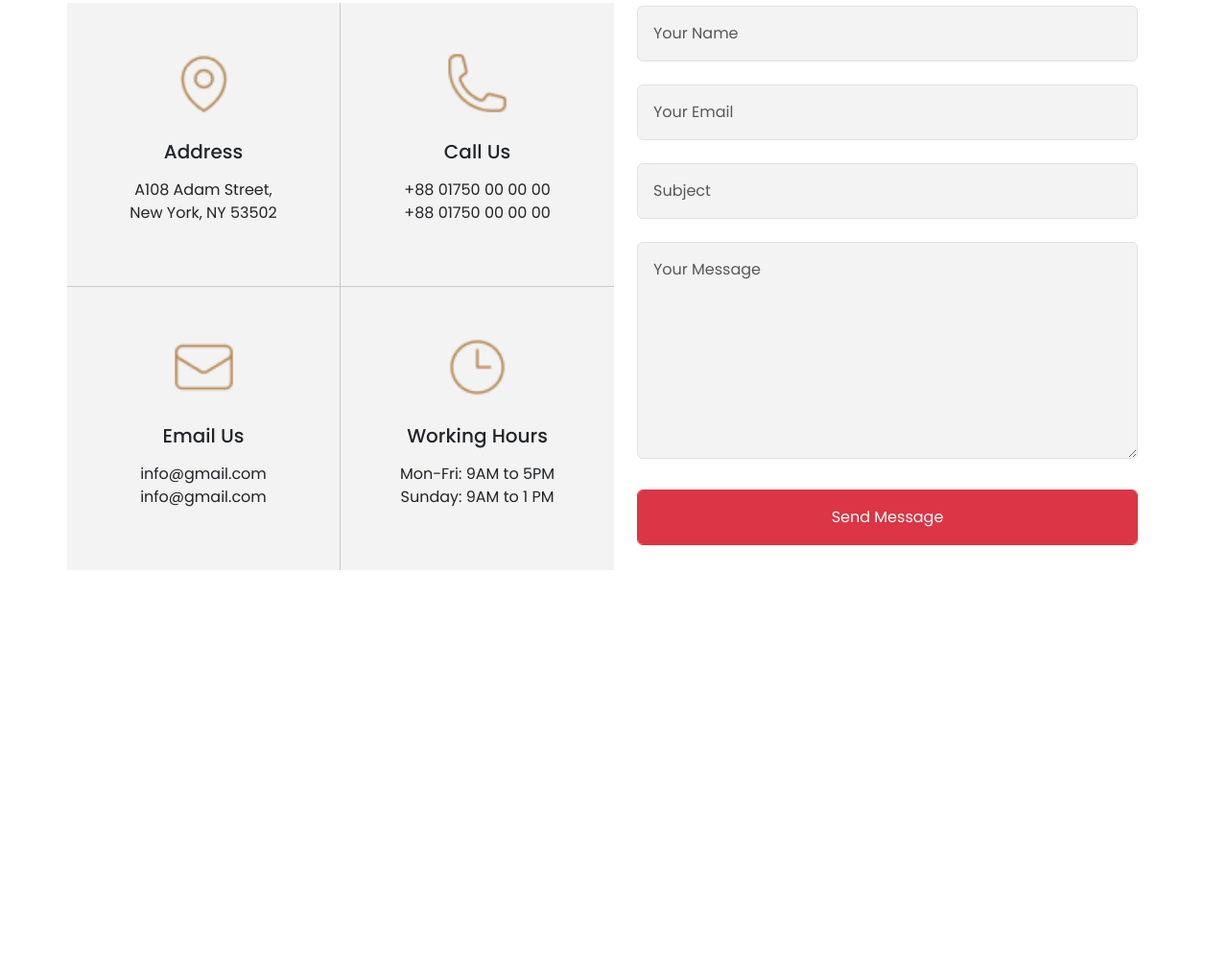
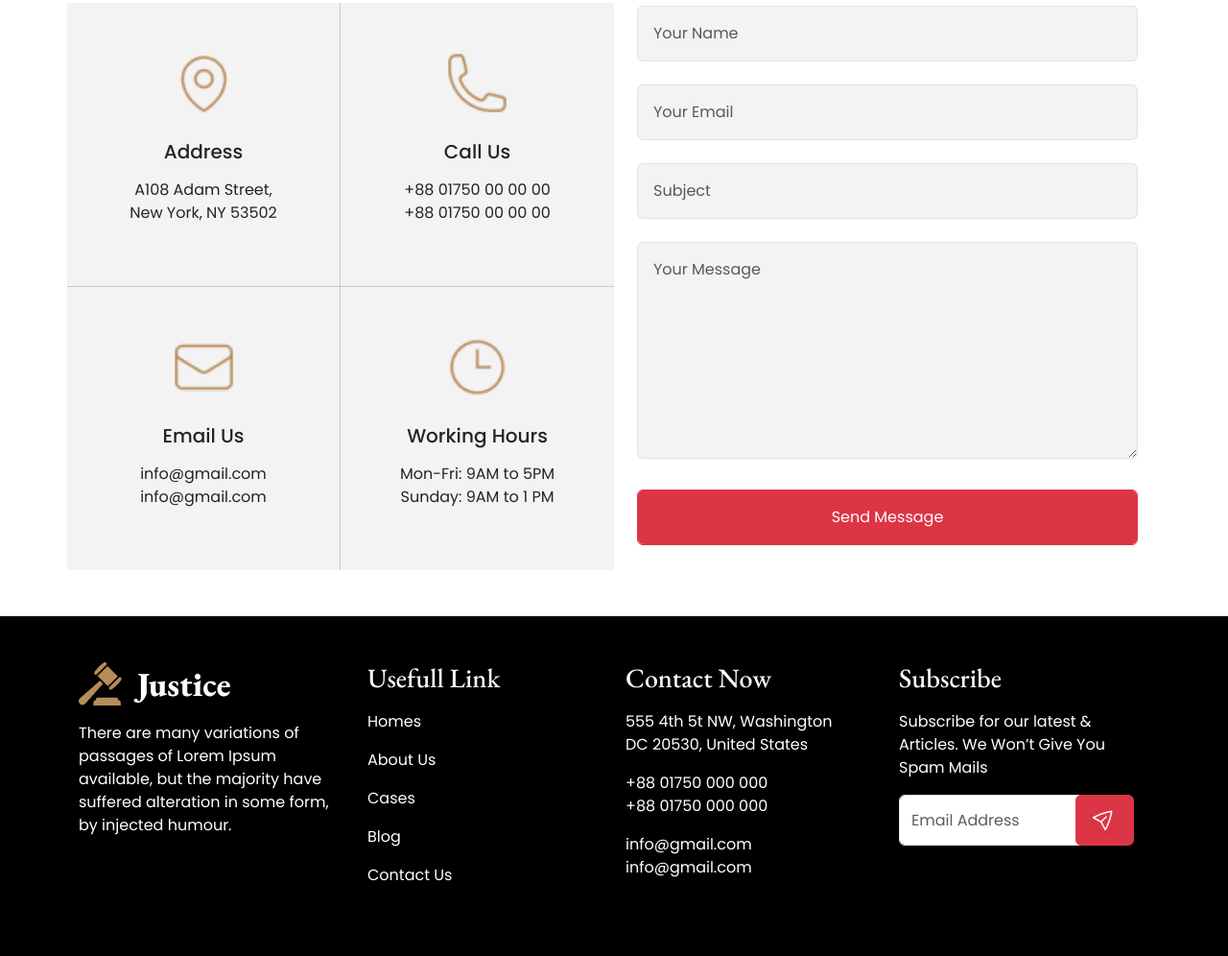
Before and after one commit to developer-nieem/legal-house, a plain HTML site: page index.html in a window 1280 px wide. Shown: the part 3429-4425 px from the top of the page at 96% size. Before the commit the page ends 4071 px from the top, so only its background shows below. Drawn offline with nearby package versions, Linux system fonts and the light colour scheme.

Commit message:
Complete footer part

```diff
--- a/css/style.css
+++ b/css/style.css
@@ -2,7 +2,9 @@
 
 *{
     font-family: 'Poppins', sans-serif;
+
 }
+
 .title-font-family{
     font-family: 'EB Garamond', serif !important;
 
@@ -41,6 +43,10 @@
     background: #F3F3F3;
   }
 
+  .footer-form-btn{
+    margin-left: -12px;
+  }
+
   /* Mobile Responsive CSS */
 @media screen and (max-width:576px){
     .slider-fixed{
--- a/index.html
+++ b/index.html
@@ -476,6 +476,44 @@
     </main>
 <!-- main part end -->
 
+<footer class="bg-black py-5 text-white">
+    <div class="container">
+        <div class="row">
+            <div class="col-md-3">
+                <img src="images/logo.png" alt="">
+                <p class="pt-3">There are many variations of passages of Lorem Ipsum available, but the majority have suffered alteration in some form, by injected humour.</p>
+            </div>
+            <div class="col-md-3 ">
+                <h3 class="title-font-family ps-3">Usefull Link</h3>
+                <ul class="list-unstyled text-white ps-3">
+                    <li class="py-2"><a class="text-white text-decoration-none" href="">Homes</a></li>
+                    <li class="py-2"><a class="text-white text-decoration-none" href="">About Us</a></li>
+                    <li class="py-2"><a class="text-white text-decoration-none" href="">Cases</a></li>
+                    <li class="py-2"><a class="text-white text-decoration-none" href="">Blog</a></li>
+                    <li class="py-2"><a class="text-white text-decoration-none" href="">Contact Us</a></li>
+                </ul>
+            </div>
+            <div class="col-md-3">
+                <h3 class="title-font-family pb-2">Contact Now</h3>
+                 <p>555 4th 5t NW, Washington <br>
+                    DC 20530, United States</p>
+                    <p>+88 01750 000 000 <br>
+                        +88 01750 000 000</p>
+                        <p>info@gmail.com <br>
+                            info@gmail.com</p>
+            </div>
+            <div class="col-md-3">
+                <h3 class="title-font-family pb-2">Subscribe</h3>
+                <p>Subscribe for our latest & Articles. We Won’t Give You Spam Mails</p>
+                <form action="" class="d-flex">
+                    <input type="email" placeholder="Email Address" class="form-control w-75">
+                    <button class="btn btn-danger footer-form-btn"><img src="images/footer-m.png" alt=""></button>
+                </form>
+            </div>
+        </div>
+    </div>
+</footer>
+
     <!-- Bootstrap JS File -->
     <script src="js/popper.min.js"></script>
     <script src="js/bootstrap.min.js"></script>
```
Also changed, not shown: images/Group 42.png (added), images/footer-m.png (added).
